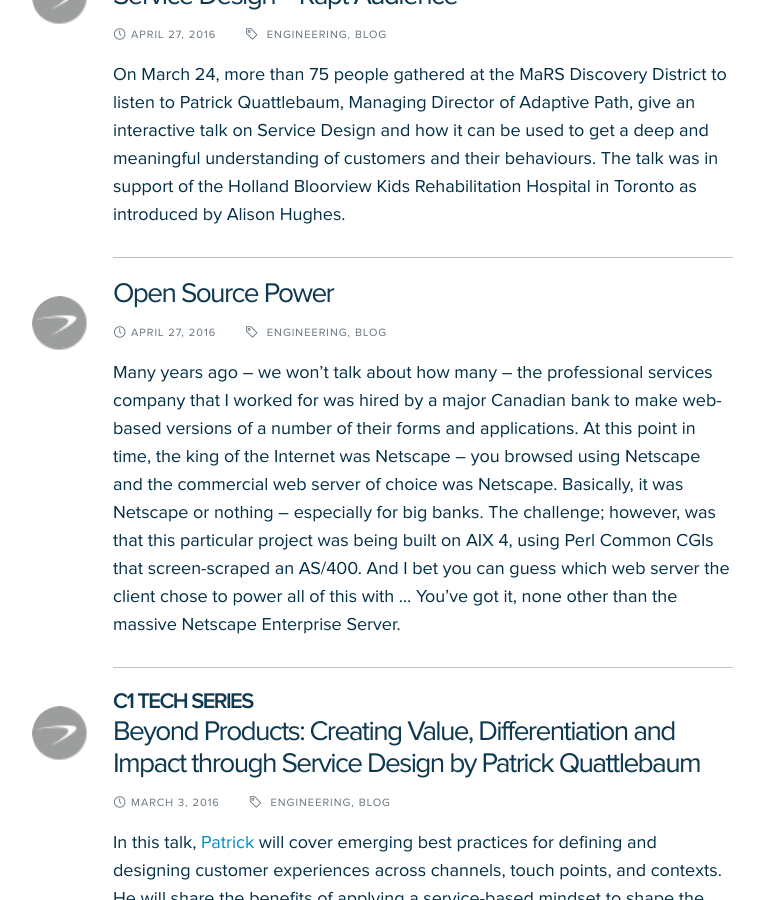
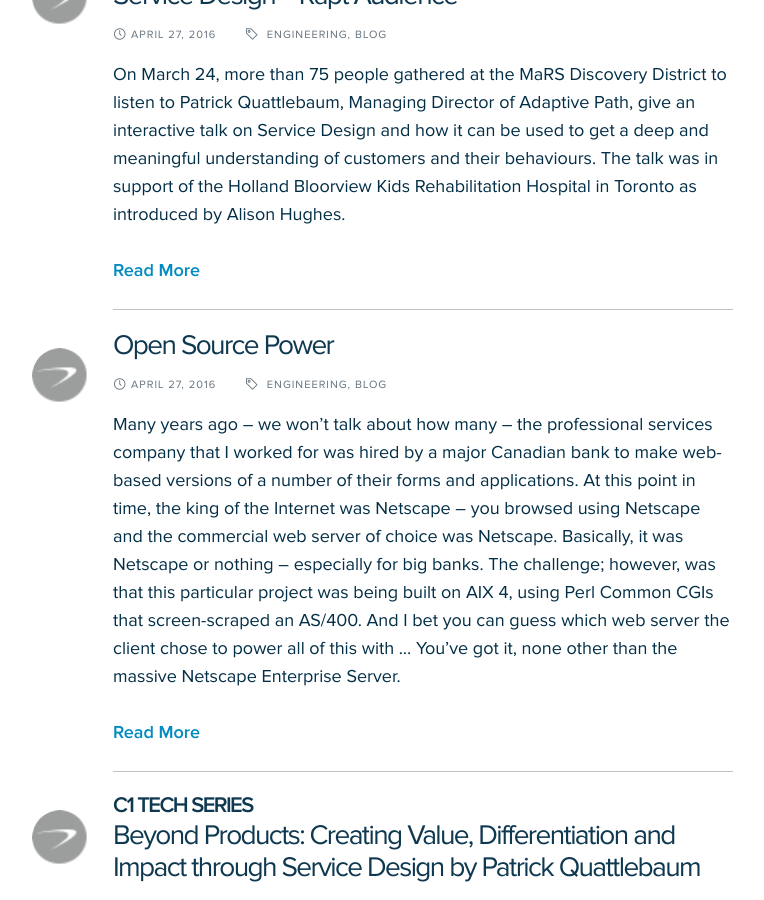
Before and after one commit to CapitalOneCanada/capitalonecanada.github.io, a Jekyll site: the page built from index.html, in a window 1280 px wide and 900 px high, scrolled down 318 px. Shown: the whole window, without its empty margins (217-981 px from the left). Built offline with Jekyll 4.4.1, drawn with Linux system fonts in a browser that asks for light colours; nearby versions of some CDN libraries; Markdown is read by kramdown in place of the engine named in the settings.

Commit message:
Fixed the show more button

```diff
--- a/index.html
+++ b/index.html
@@ -26,7 +26,7 @@ layout: default
             </div>
           </header>
           <p class="excerpt">{{ post.excerpt }}</p>
-          {% if post.content contains '&lt;!--more--&gt;' %}
+          {% if post.content contains '<!--more-->' %}
             <a href="{{ post.url | prepend: site.baseurl }}" class="read_more">Read More</a>
           {% endif %}
         </article>
```
